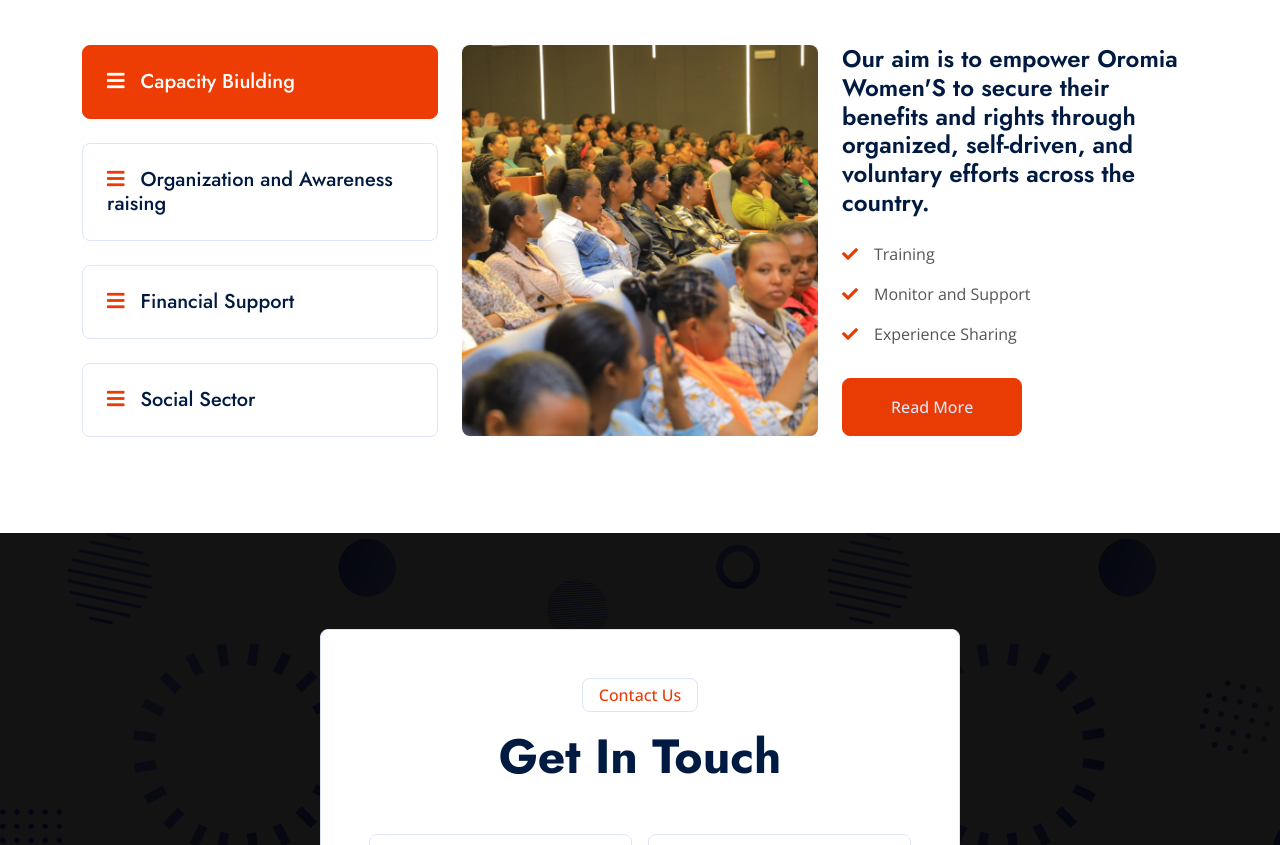
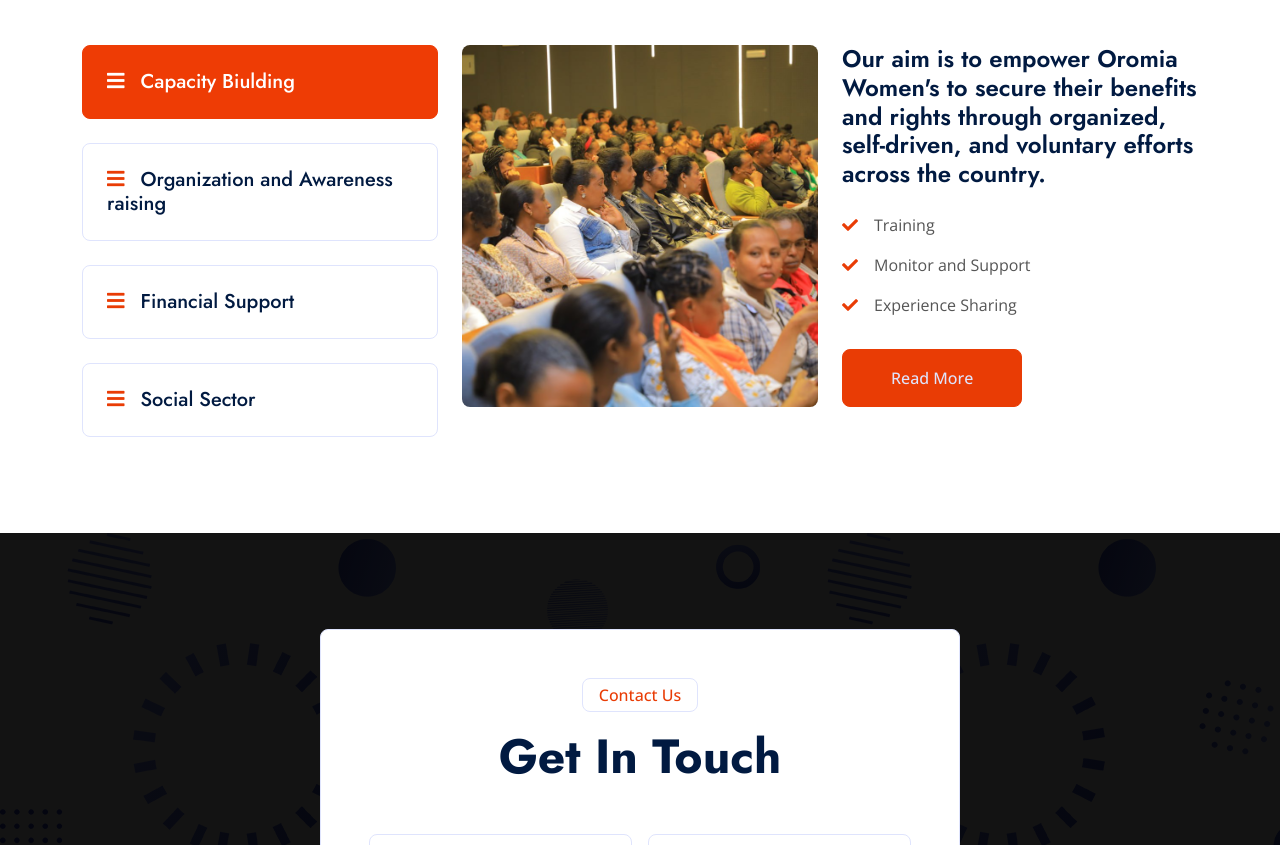
Before and after one commit to BisratJ/OWA, a plain HTML site: page index.html in a window 1280 px wide. Shown: the part 3040-3885 px from the top of the page. Drawn offline with nearby package versions, Linux system fonts and the light colour scheme.

Commit message:
Update index.html

```diff
--- a/index.html
+++ b/index.html
@@ -349,7 +349,7 @@
                                     </div>
                                 </div>
                                 <div class="col-md-6">
-                                    <h4 class="mb-4">Our aim is to empower Oromia Women'S to secure their benefits and rights through organized, self-driven, and voluntary efforts across the country.</h4>
+                                    <h4 class="mb-4">Our aim is to empower Oromia Women's to secure their benefits and rights through organized, self-driven, and voluntary efforts across the country.</h4>
                                     <p><i class="fa fa-check text-secondary me-3"></i>Training</p>
                                     <p><i class="fa fa-check text-secondary me-3"></i>Monitor and Support</p>
                                     <p><i class="fa fa-check text-secondary me-3"></i>Experience Sharing</p>
```
